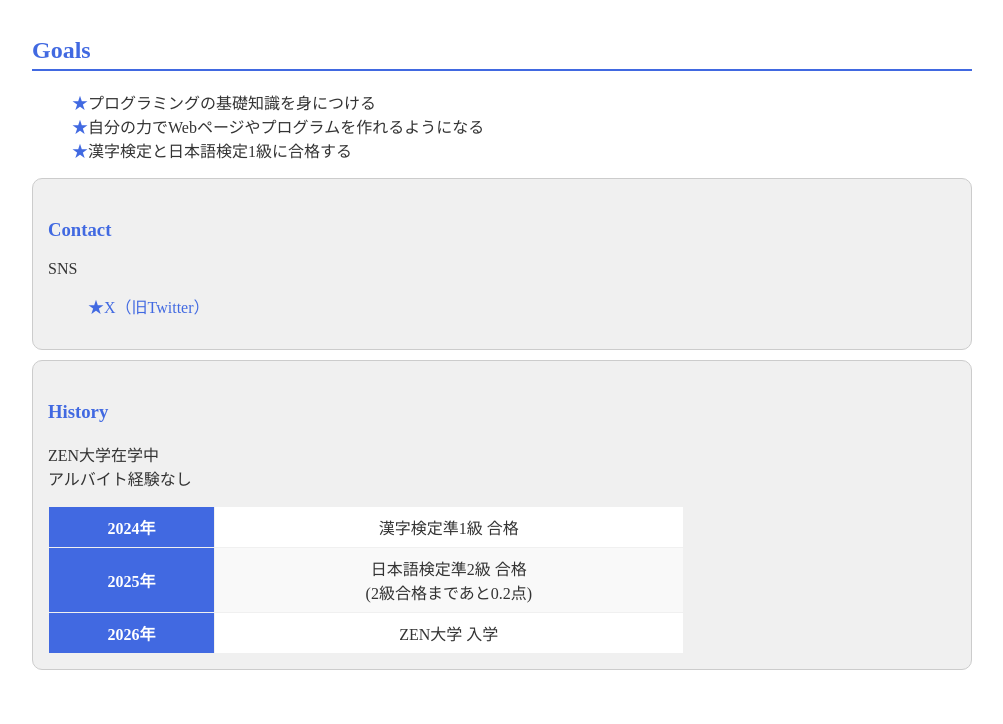
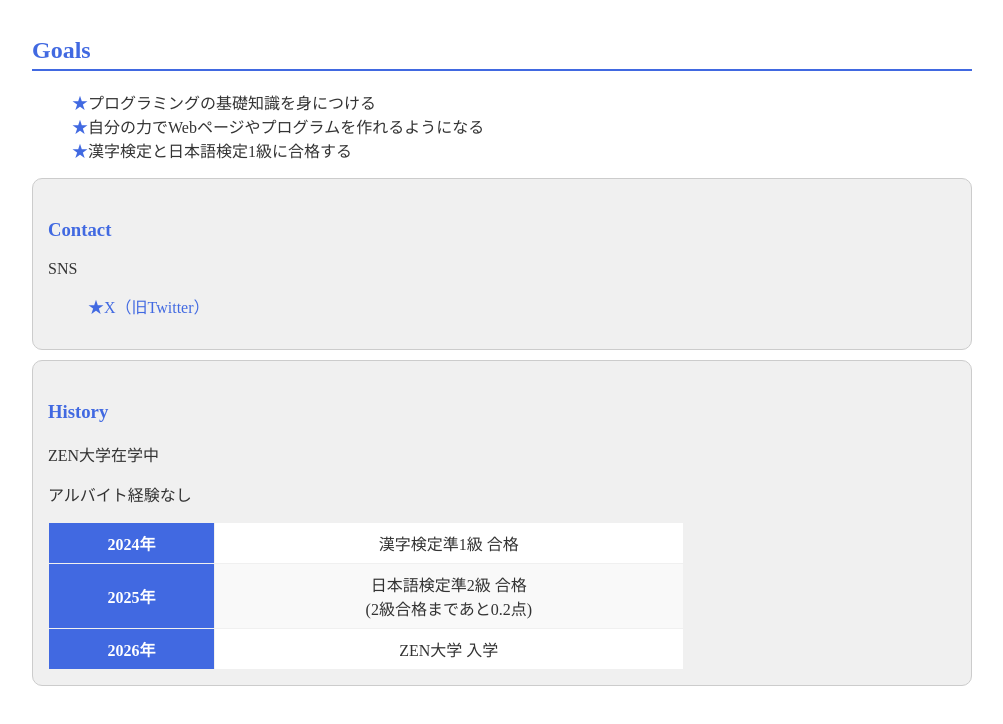
Before and after one commit to songoku3141/songoku3141.github.io, a plain HTML site: page index.html in a window 1280 px wide. Shown: the part 1146-1870 px from the top of the page, without its empty margins (138-1141 px from the left). Drawn offline with Linux system fonts and the light colour scheme.

Commit message:
Update index.html

```diff
--- a/index.html
+++ b/index.html
@@ -89,10 +89,10 @@
 
   <div class="history">
   <h3>History</h3>
-   <p>
-<div>ZEN大学在学中</div>
-<div>アルバイト経験なし</div>
-   </p>
+<div>
+  <p>ZEN大学在学中</p>
+  <p>アルバイト経験なし</p>
+</div>
     <table>
       <tr>
         <th>2024年</th>
```
